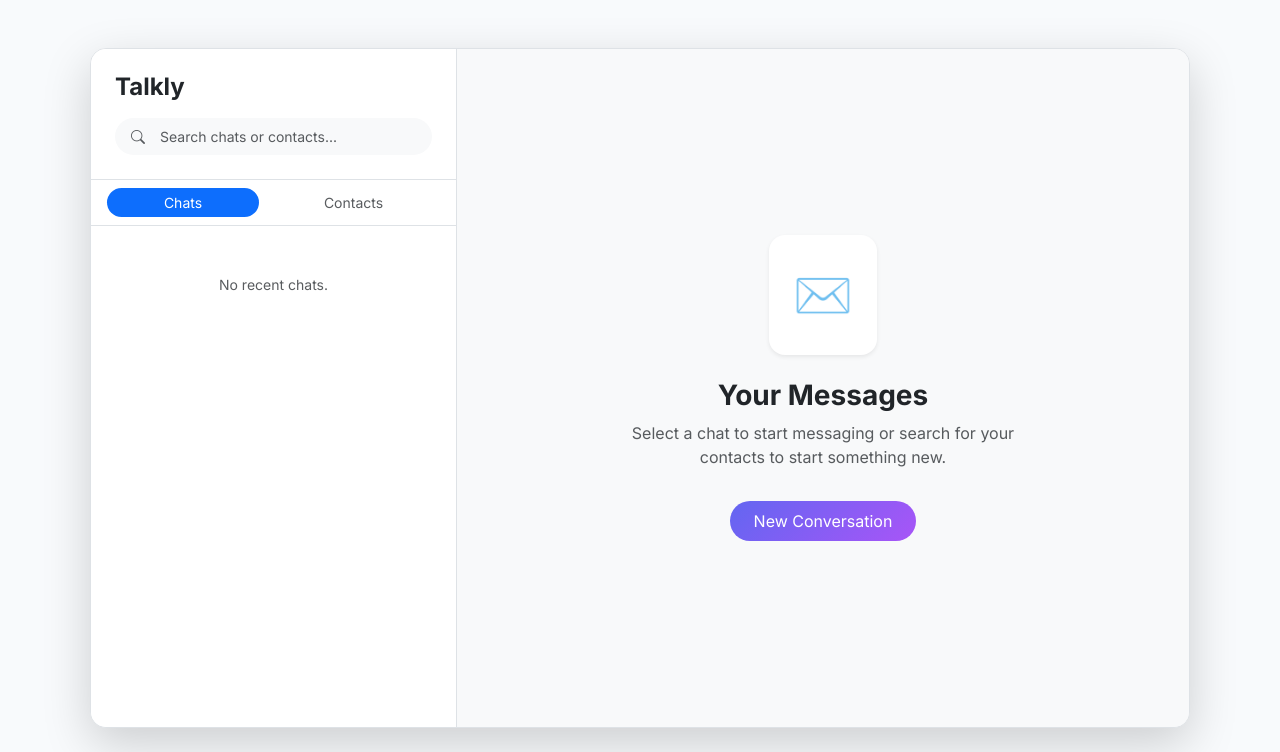
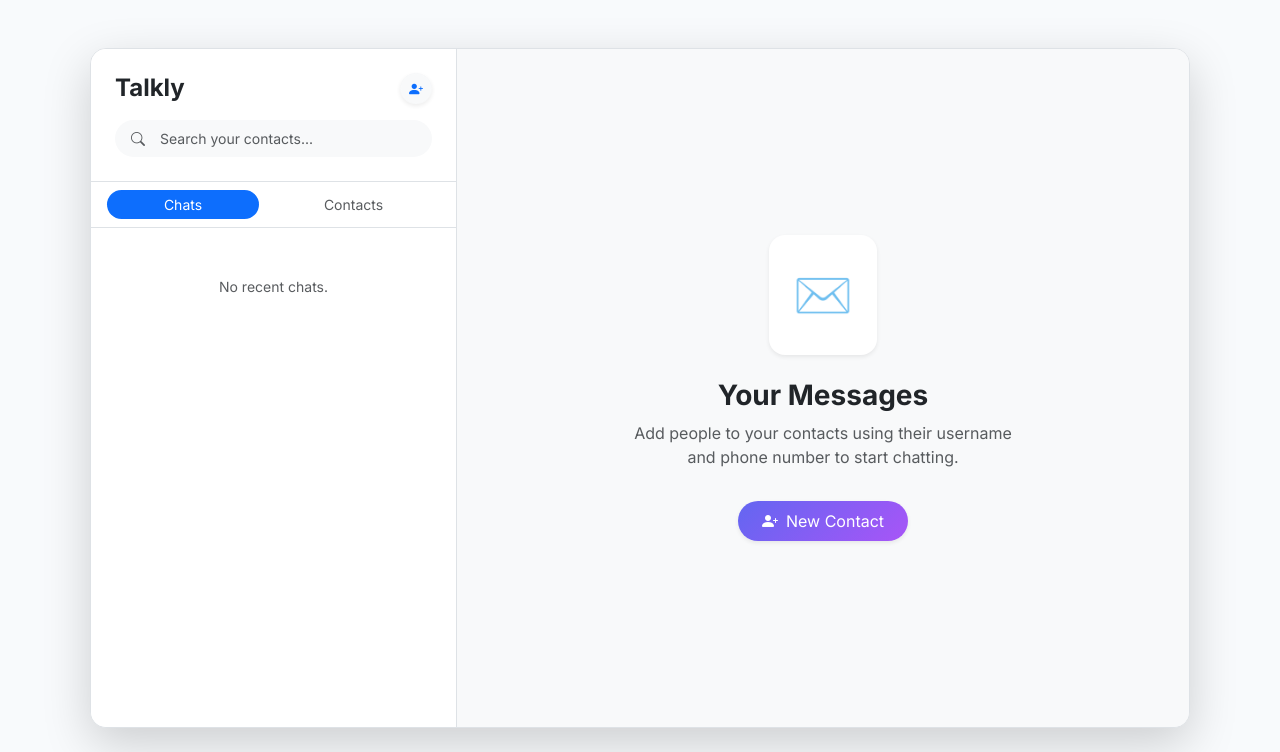
Before and after one commit to kinjalkathrecha/Talkly-live_chat_app, a Django app: page / in a window 1280 px wide. Shown: the part 73-825 px from the top of the page. Run offline with Django 5.2, Linux system fonts and the light colour scheme; a user stored in the database is signed in; tables that the repository leaves empty hold one stand-in row (values such as "Sample post").

Commit message:
add_contact

```diff
--- a/chat/admin.py
+++ b/chat/admin.py
@@ -1,5 +1,5 @@
 from django.contrib import admin
-from .models import Room, Message,UserProfile
+from .models import Room, Message,UserProfile,Contact
 
 @admin.register(Room)
 class RoomAdmin(admin.ModelAdmin):
@@ -12,3 +12,7 @@ class MessageAdmin(admin.ModelAdmin):
 @admin.register(UserProfile)
 class UserProfileAdmin(admin.ModelAdmin):
     list_display = ('user','is_online','last_seen')
+
+@admin.register(Contact)
+class ContactAdmin(admin.ModelAdmin):
+    list_display = ('user','first_name','phone_number')
--- a/chat/urls.py
+++ b/chat/urls.py
@@ -1,8 +1,9 @@
 from django.urls import path
-from .views import index, room, search_users, start_dm
+from .views import index, room, start_dm, add_contact,start_dm_by_phone
 
 urlpatterns = [
-    path("search/", search_users, name="search_users"),
+    path("add-contact/", add_contact, name="add_contact"),
     path("dm/<str:username>/", start_dm, name="start_dm"),
+    path("dm/phone/<str:phone>/", start_dm_by_phone, name="start_dm_by_phone"),
     path("<slug:room_name>/", room, name="room"),
 ]
--- a/chat/views.py
+++ b/chat/views.py
@@ -1,9 +1,9 @@
 from django.shortcuts import render, redirect
 from django.contrib.auth.decorators import login_required
-from django.contrib.auth.forms import UserCreationForm
 from django.contrib.auth import login
 from django.contrib.auth.models import User
-from .models import Room, UserProfile
+from .models import Room, UserProfile, Contact
+from .forms import UserSignUpForm, AddContactForm
 
 # Create your views here.
 @login_required
@@ -11,25 +11,52 @@ def index(request):
     user_rooms = Room.objects.filter(
         is_private=True,
         participants=request.user,
-        messages__isnull=False
     ).distinct()
 
     rooms_with_last_msg = []
     for room in user_rooms:
         last_msg = room.last_message
+        other = room.get_other_user(request.user)
+        display_name = None
+
+        if isinstance(other, User):
+            phone = getattr(other, 'profile', None).phone_number if hasattr(other, 'profile') and other.profile else None
+            contact = Contact.objects.filter(user=request.user, phone_number=phone).first() if phone else None
+            if contact:
+                display_name = f"{contact.first_name} {contact.last_name}".strip()
+            else:
+                display_name = other.username
+        elif other: # It's a phone number string
+            contact = Contact.objects.filter(user=request.user, phone_number=other).first()
+            if contact:
+                display_name = f"{contact.first_name} {contact.last_name}".strip()
+            else:
+                display_name = other
+
         rooms_with_last_msg.append({
             'room': room,
             'last_message': last_msg,
-            'other_user': room.get_other_user(request.user)
+            'other_user': other,
+            'display_name': display_name
         })
 
-    rooms_with_last_msg.sort(key=lambda x: x['last_message'].timestamp if x['last_message'] else room.created_at, reverse=True)
+    rooms_with_last_msg.sort(key=lambda x: x['last_message'].timestamp if x['last_message'] else x['room'].created_at, reverse=True)
 
-    contacts = User.objects.exclude(id=request.user.id)
+    # Filter contacts to only those the user has specifically added
+    my_contacts = Contact.objects.filter(user=request.user)
+
+    contacts_with_users = []
+    for contact in my_contacts:
+        # Dynamically check if this phone number belongs to a registered user
+        profile = UserProfile.objects.filter(phone_number=contact.phone_number).first()
+        contacts_with_users.append({
+            'contact': contact,
+            'linked_user': profile.user if profile else None
+        })
 
     return render(request, "index.html", {
         "recent_chats": rooms_with_last_msg,
-        "contacts": contacts
+        "contacts_data": contacts_with_users
     })
 
 @login_required
@@ -48,21 +75,57 @@ def room(request, room_name):
 
     participants = room.participants.all() if room.is_private else []
 
+    display_name = room.name
+    if room.is_private:
+        other = room.get_other_user(request.user)
+        if isinstance(other, User):
+            phone = getattr(other.profile, 'phone_number', None) if hasattr(other, 'profile') else None
+            contact = Contact.objects.filter(user=request.user, phone_number=phone).first() if phone else None
+            if contact:
+                display_name = f"{contact.first_name} {contact.last_name}".strip()
+            else:
+                display_name = other.username
+        elif other:
+            contact = Contact.objects.filter(user=request.user, phone_number=other).first()
+            if contact:
+                display_name = f"{contact.first_name} {contact.last_name}".strip()
+            else:
+                display_name = other
+
     return render(request, "room.html", {
         "room_name": room_name,
+        "display_name": display_name,
+        "other_user_display_name": display_name if room.is_private else None,
         "messages": messages,
         "participants": participants,
     })
 
 @login_required
-def search_users(request):
-    query = request.GET.get('q', '')
-    if query:
-        users = User.objects.filter(username__icontains=query).exclude(id=request.user.id)
-    else:
-        users = User.objects.none()
+def add_contact(request):
+    error = None
+    if request.method == 'POST':
+        form = AddContactForm(request.POST)
+        if form.is_valid():
+            first_name = form.cleaned_data.get('first_name')
+            last_name = form.cleaned_data.get('last_name')
+            phone = form.cleaned_data.get('phone_number')
 
-    return render(request, "search.html", {"users": users, "query": query})
+            try:
+                # Save the personal contact
+                contact, _ = Contact.objects.get_or_create(
+                    user=request.user,
+                    phone_number=phone,
+                    defaults={
+                        'first_name': first_name,
+                        'last_name': last_name
+                    }
+                )
+                return redirect('start_dm_by_phone', phone=phone)
+            except Exception as e:
+                print(f"Error saving contact: {e}")
+                error = "An error occurred while saving the contact."
+
+    return render(request, "add_contact.html", {"error": error})
 
 @login_required
 def start_dm(request, username):
@@ -73,6 +136,29 @@ def start_dm(request, username):
     room, created = Room.objects.get_or_create(name=room_name, is_private=True)
     if created:
         room.participants.add(request.user, other_user)
+        room.receiver_phone = None # Ensure it's not a phone room
+        room.save()
+
+    return redirect('room', room_name=room_name)
+
+@login_required
+def start_dm_by_phone(request, phone):
+    # Check if a user with this phone number exists
+    profile = UserProfile.objects.filter(phone_number=phone).first()
+    if profile:
+        return redirect('start_dm', username=profile.user.username)
+
+    # Otherwise, create a room based on the phone number
+    # Room name will be dm_phone_<user_id>_<phone>
+    room_name = f"dm_phone_{request.user.id}_{phone}"
+
+    room, created = Room.objects.get_or_create(
+        name=room_name,
+        is_private=True,
+        defaults={'receiver_phone': phone}
+    )
+    if created:
+        room.participants.add(request.user)
 
     return redirect('room', room_name=room_name)
 
@@ -80,12 +166,11 @@ def signup(request):
     if request.user.is_authenticated:
         return redirect('index')
     if request.method == 'POST':
-        form = UserCreationForm(request.POST)
+        form = UserSignUpForm(request.POST)
         if form.is_valid():
             user = form.save()
-            UserProfile.objects.get_or_create(user=user)
             login(request, user)
             return redirect('index')
     else:
-        form = UserCreationForm()
+        form = UserSignUpForm()
     return render(request, 'registration/signup.html', {'form': form})
--- a/templates/index.html
+++ b/templates/index.html
@@ -8,13 +8,16 @@
             <div class="p-4 border-bottom">
                 <div class="d-flex align-items-center justify-content-between mb-3">
                     <h4 class="fw-bold mb-0">Talkly</h4>
+                    <a href="{% url 'add_contact' %}" class="btn btn-sm btn-light rounded-circle text-primary shadow-sm">
+                        <i class="bi bi-person-plus-fill"></i>
+                    </a>
                 </div>
                 <!-- Search -->
                 <div class="input-group input-group-sm rounded-pill bg-light border-0 px-2 py-1">
                     <span class="input-group-text bg-transparent border-0 text-muted">
                         <i class="bi bi-search"></i>
                     </span>
-                    <input type="text" id="contact-search" class="form-control bg-transparent border-0 shadow-none" placeholder="Search chats or contacts...">
+                    <input type="text" id="contact-search" class="form-control bg-transparent border-0 shadow-none" placeholder="Search your contacts...">
                 </div>
             </div>
 
@@ -36,15 +39,21 @@
                     <a href="{% url 'room' item.room.name %}" class="d-flex align-items-center p-3 text-decoration-none border-bottom hover-bg-light chat-item">
                         <div class="position-relative me-3">
                             <div class="rounded-circle d-flex align-items-center justify-content-center text-white fw-bold shadow-sm" style="width: 48px; height: 48px; background: linear-gradient(135deg, #6366f1 0%, #a855f7 100%);">
-                                {{ item.other_user.username|slice:":1"|upper }}
+                                {% if item.display_name %}
+                                {{ item.display_name|slice:":1"|upper }}
+                                {% else %}
+                                #
+                                {% endif %}
                             </div>
-                            {% if item.other_user.profile.is_online %}
+                            {% if item.other_user.profile and item.other_user.profile.is_online %}
                             <span class="position-absolute bottom-0 end-0 p-1 bg-success border border-2 border-white rounded-circle" style="width: 12px; height: 12px;"></span>
                             {% endif %}
                         </div>
                         <div class="flex-grow-1 min-width-0">
                             <div class="d-flex justify-content-between align-items-center">
-                                <h6 class="mb-0 fw-bold text-dark text-truncate">{{ item.other_user.username }}</h6>
+                                <h6 class="mb-0 fw-bold text-dark text-truncate">
+                                    {{ item.display_name }}
+                                </h6>
                                 <small class="text-muted">{{ item.last_message.timestamp|date:"H:i" }}</small>
                             </div>
                             <p class="mb-0 text-muted small text-truncate">
@@ -60,21 +69,49 @@
 
                 <!-- Contacts -->
                 <div class="tab-pane fade" id="contacts-list">
-                    {% for contact in contacts %}
-                    <a href="{% url 'start_dm' contact.username %}" class="d-flex align-items-center p-3 text-decoration-none border-bottom hover-bg-light chat-item">
+                    {% for item in contacts_data %}
+                    {% if item.linked_user %}
+                    <a href="{% url 'start_dm' item.linked_user.username %}" class="d-flex align-items-center p-3 text-decoration-none border-bottom hover-bg-light chat-item">
+                    {% elif item.contact.phone_number %}
+                    <a href="{% url 'start_dm_by_phone' item.contact.phone_number %}" class="d-flex align-items-center p-3 text-decoration-none border-bottom hover-bg-light chat-item">
+                    {% else %}
+                    <div class="d-flex align-items-center p-3 border-bottom opacity-75 chat-item">
+                    {% endif %}
                         <div class="position-relative me-3">
-                            <div class="rounded-circle d-flex align-items-center justify-content-center text-secondary fw-bold bg-light border" style="width: 48px; height: 48px;">
-                                {{ contact.username|slice:":1"|upper }}
+                            <div class="rounded-circle d-flex align-items-center justify-content-center text-white fw-bold shadow-sm" style="width: 48px; height: 48px; background: #e2e8f0; color: #64748b !important;">
+                                {{ item.contact.first_name|slice:":1"|upper }}
                             </div>
-                            {% if contact.profile.is_online %}
+                            {% if item.linked_user.profile and item.linked_user.profile.is_online %}
                             <span class="position-absolute bottom-0 end-0 p-1 bg-success border border-2 border-white rounded-circle" style="width: 12px; height: 12px;"></span>
                             {% endif %}
                         </div>
                         <div class="flex-grow-1">
-                            <h6 class="mb-0 fw-bold text-dark">{{ contact.username }}</h6>
-                            <small class="text-muted">Start chatting</small>
+                            <h6 class="mb-0 fw-bold text-dark">{{ item.contact.first_name }} {{ item.contact.last_name }}</h6>
+                            <small class="text-muted">
+                                {% if item.linked_user %}
+                                <span class="text-success small"><i class="bi bi-chat-fill me-1"></i>Available to chat</span>
+                                {% else %}
+                                {{ item.contact.phone_number }}
+                                {% endif %}
+                            </small>
                         </div>
+                        {% if not item.linked_user and item.contact.phone_number %}
+                        <span class="badge rounded-pill bg-light text-primary border border-primary-subtle px-2 py-1" style="font-size: 0.65rem;">INVITE</span>
+                        {% endif %}
+                    {% if item.linked_user or item.contact.phone_number %}
                     </a>
+                    {% else %}
+                    </div>
+                    {% endif %}
+                    {% empty %}
+                    <div class="text-center py-5 px-3">
+                        <div class="avatar bg-light text-muted rounded-circle d-inline-flex align-items-center justify-content-center mb-3" style="width: 60px; height: 60px;">
+                            <i class="bi bi-person-plus" style="font-size: 1.5rem;"></i>
+                        </div>
+                        <h6 class="fw-bold">Your phonebook is empty</h6>
+                        <p class="text-muted small mb-3">Save people with their name and phone number to see who is on Talkly.</p>
+                        <a href="{% url 'add_contact' %}" class="btn btn-sm btn-primary rounded-pill px-4">Add Contact</a>
+                    </div>
                     {% endfor %}
                 </div>
             </div>
@@ -84,10 +121,10 @@
         <div class="col-md-8 col-lg-8 d-none d-md-flex flex-column align-items-center justify-content-center bg-light p-5 text-center">
             <div class="p-4 bg-white rounded-4 shadow-sm mb-4" style="font-size: 3rem;">✉️</div>
             <h3 class="fw-bold">Your Messages</h3>
-            <p class="text-muted max-width-400">Select a chat to start messaging or search for your contacts to start something new.</p>
-            <button class="btn btn-primary rounded-pill px-4 py-2 mt-3" onclick="document.querySelector('[data-bs-target=\'#contacts-list\']').click()">
-                New Conversation
-            </button>
+            <p class="text-muted max-width-400">Add people to your contacts using their username and phone number to start chatting.</p>
+            <a href="{% url 'add_contact' %}" class="btn btn-primary rounded-pill px-4 py-2 mt-3 shadow-sm">
+                <i class="bi bi-person-plus-fill me-2"></i>New Contact
+            </a>
         </div>
     </div>
 </div>
@@ -96,6 +133,18 @@
     .hover-bg-light:hover { background-color: #f8fafc; }
     .max-width-400 { max-width: 400px; }
     .min-width-0 { min-width: 0; }
+    .tab-content.flex-grow-1 {
+        overflow-y: auto;
+        height: 0;
+        min-height: 0;
+    }
+    .tab-content::-webkit-scrollbar {
+        width: 5px;
+    }
+    .tab-content::-webkit-scrollbar-thumb {
+        background: #e2e8f0;
+        border-radius: 10px;
+    }
 </style>
 
 <script>
```
Also changed, not shown: chat/forms.py (added, +24 -0 lines), chat/models.py (+31 -1 lines), chat/templates/add_contact.html (added, +78 -0 lines), chat/templates/room.html (+23 -7 lines), chat/templates/search.html (+20 -8 lines).
